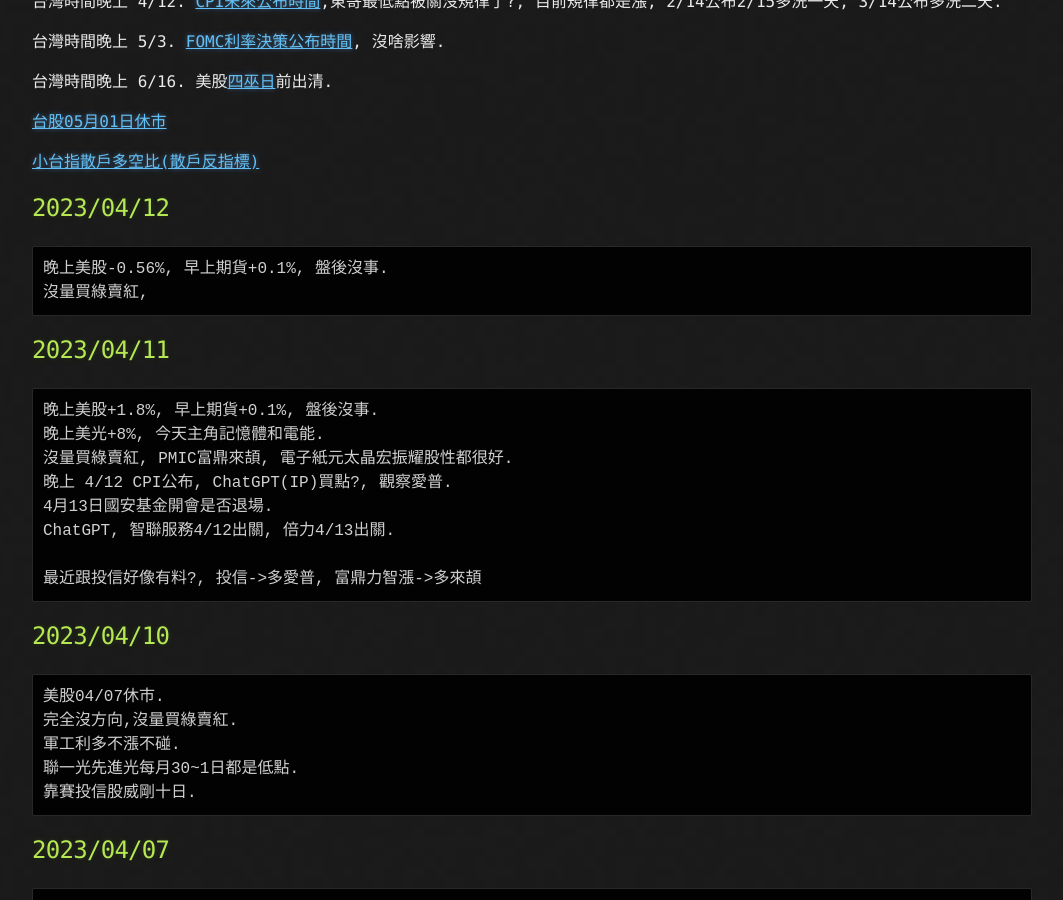
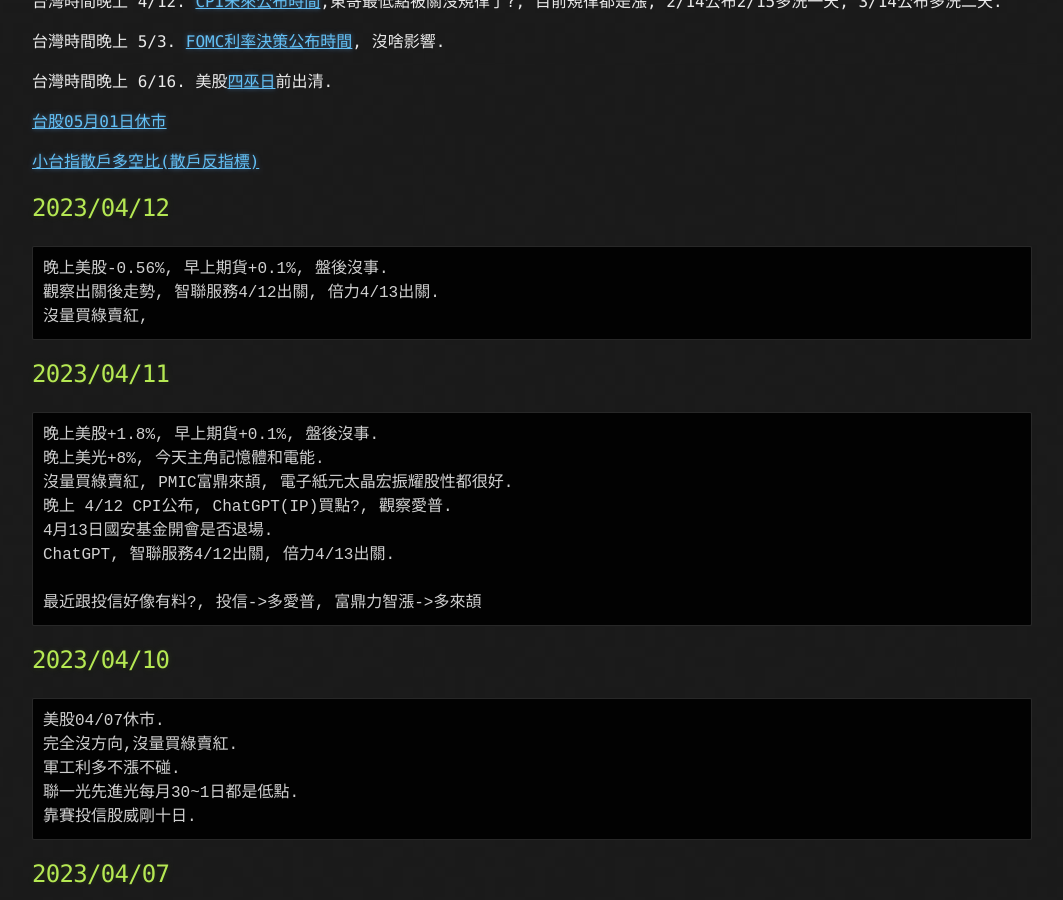
Before and after one commit to lepg5487/Stock_God, a Jekyll site: the page built from index.md, in a window 1280 px wide and 900 px high, scrolled down 468 px. Shown: the whole window, without its empty margins (108-1171 px from the left). Built offline with Jekyll 4.4.1, drawn with Linux system fonts in a browser that asks for light colours; our own code applies the rules of GitHub Pages for plain Markdown files.

Commit message:
Update index.md

````diff
--- a/index.md
+++ b/index.md
@@ -25,6 +25,7 @@
 ## 2023/04/12
 ```
 晚上美股-0.56%, 早上期貨+0.1%, 盤後沒事.
+觀察出關後走勢, 智聯服務4/12出關, 倍力4/13出關.
 沒量買綠賣紅,
 ```
 
````
